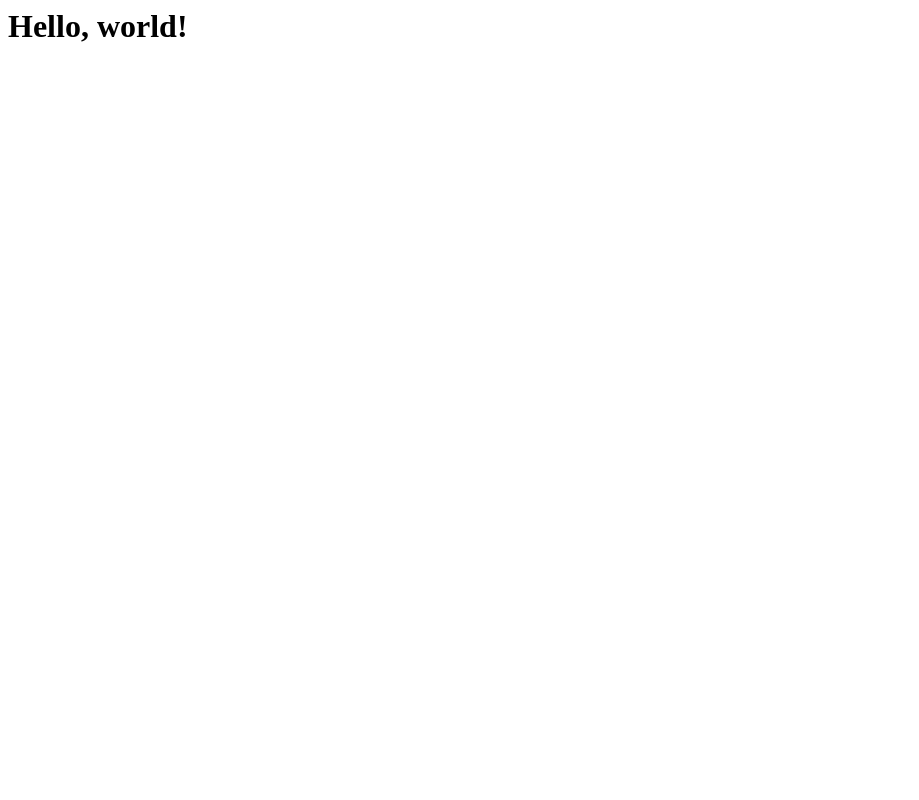
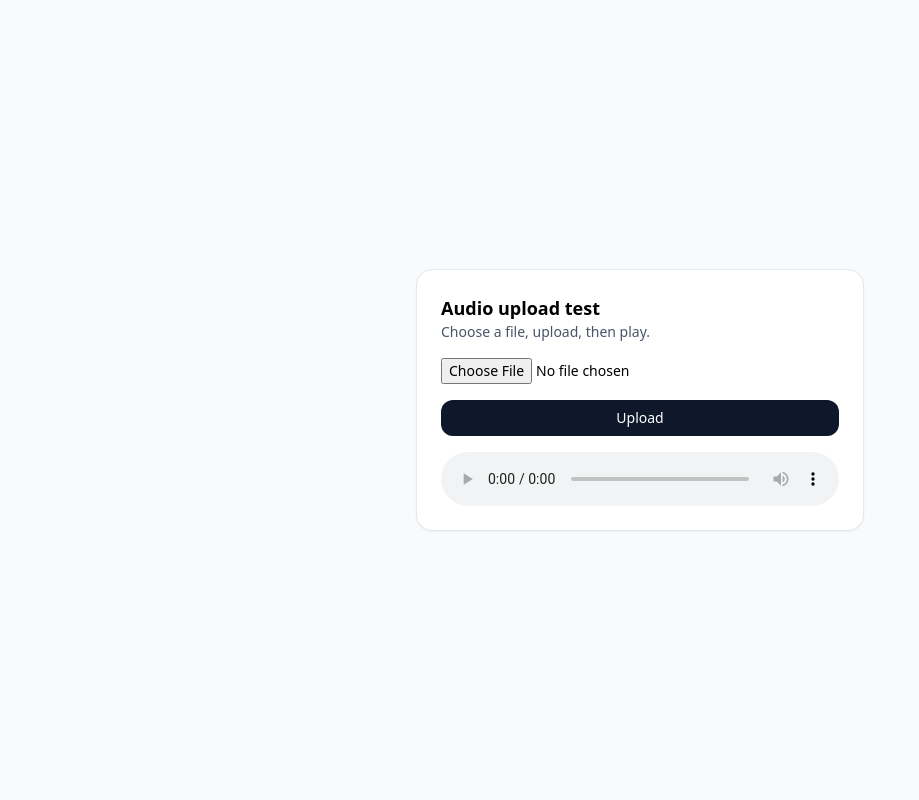
Before and after one commit to GabrielSwai/Mandarin-Tone-Analyzer, a Flask app: page / in a window 1280 px wide. Before the commit the part shown is almost empty. Shown: the whole page, without its empty margins (0-919 px from the left). Run offline with Flask 3, Linux system fonts and the light colour scheme; some libraries are stand-ins or nearby versions.

Commit message:
Added minimal frontend to test.

```diff
--- a/mainapp/api/api.py
+++ b/mainapp/api/api.py
@@ -1,4 +1,4 @@
-from flask import Blueprint, send_from_directory, request, jsonify
+from flask import Blueprint, send_from_directory, request, jsonify, url_for
 from pathlib import Path
 from werkzeug.utils import secure_filename
 from uuid import uuid4
@@ -33,7 +33,7 @@ def upload():
 
     return jsonify( # return a URL
         {
-            "file_url": f"/uploads/{out_name}",
+            "file_url": url_for("apiroutes.uploads", filename = out_name),
             "bytes_saved": out_path.stat().st_size
         }
     )
--- a/mainapp/templates/home.html
+++ b/mainapp/templates/home.html
@@ -1 +1,41 @@
-<h1>Hello, world!</h1>
+<!doctype html>
+<html>
+
+<head>
+    <meta charset="utf-8" />
+    <meta name="viewport" content="width=device-width,initial-scale=1" />
+    <script src="https://cdn.tailwindcss.com"></script>
+    <link rel="shortcut icon" href="{{ url_for('static', filename='favicon.ico') }}">
+    <title>Mandarin Tone Analyzer</title>
+</head>
+
+<body class="min-h-screen bg-slate-50 grid place-items-center p-6">
+    <div class="w-full max-w-md bg-white border border-slate-200 rounded-2xl p-6 shadow-sm space-y-4">
+        <div>
+            <h1 class="text-lg font-semibold">Audio upload test</h1>
+            <p id="s" class="text-sm text-slate-600">Choose a file, upload, then play.</p>
+        </div>
+
+        <input id="f" type="file" accept="audio/*" class="block w-full text-sm" />
+        <button id="b" class="w-full rounded-xl bg-slate-900 text-white py-2 text-sm font-medium">Upload</button>
+        <audio id="p" controls class="w-full"></audio>
+    </div>
+
+    <script>
+        const f = document.getElementById("f"), b = document.getElementById("b"),
+            p = document.getElementById("p"), s = document.getElementById("s");
+
+        b.onclick = async () => {
+            if (!f.files[0]) return (s.textContent = "Pick a file first.");
+            s.textContent = "Uploading...";
+            const fd = new FormData(); fd.append("audio", f.files[0], f.files[0].name);
+            const r = await fetch("/api/upload", { method: "POST", body: fd });
+            const j = await r.json();
+            if (!r.ok) return (s.textContent = j.error || "Upload failed.");
+            p.src = j.file_url + "?t=" + Date.now(); p.play().catch(() => { });
+            s.textContent = "Uploaded.";
+        };
+    </script>
+</body>
+
+</html>
```
Also changed, not shown: mainapp/static/favicon.ico (added).
